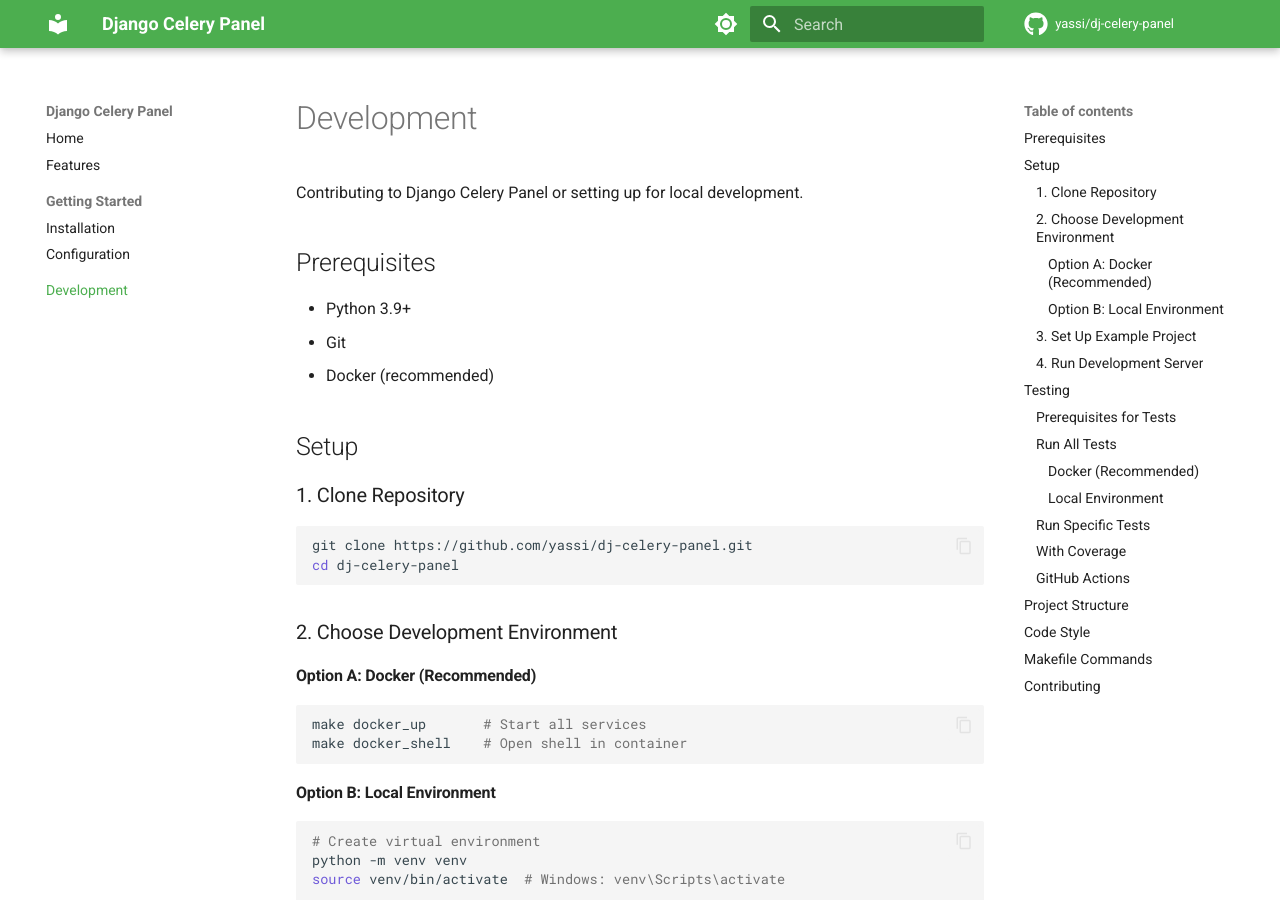
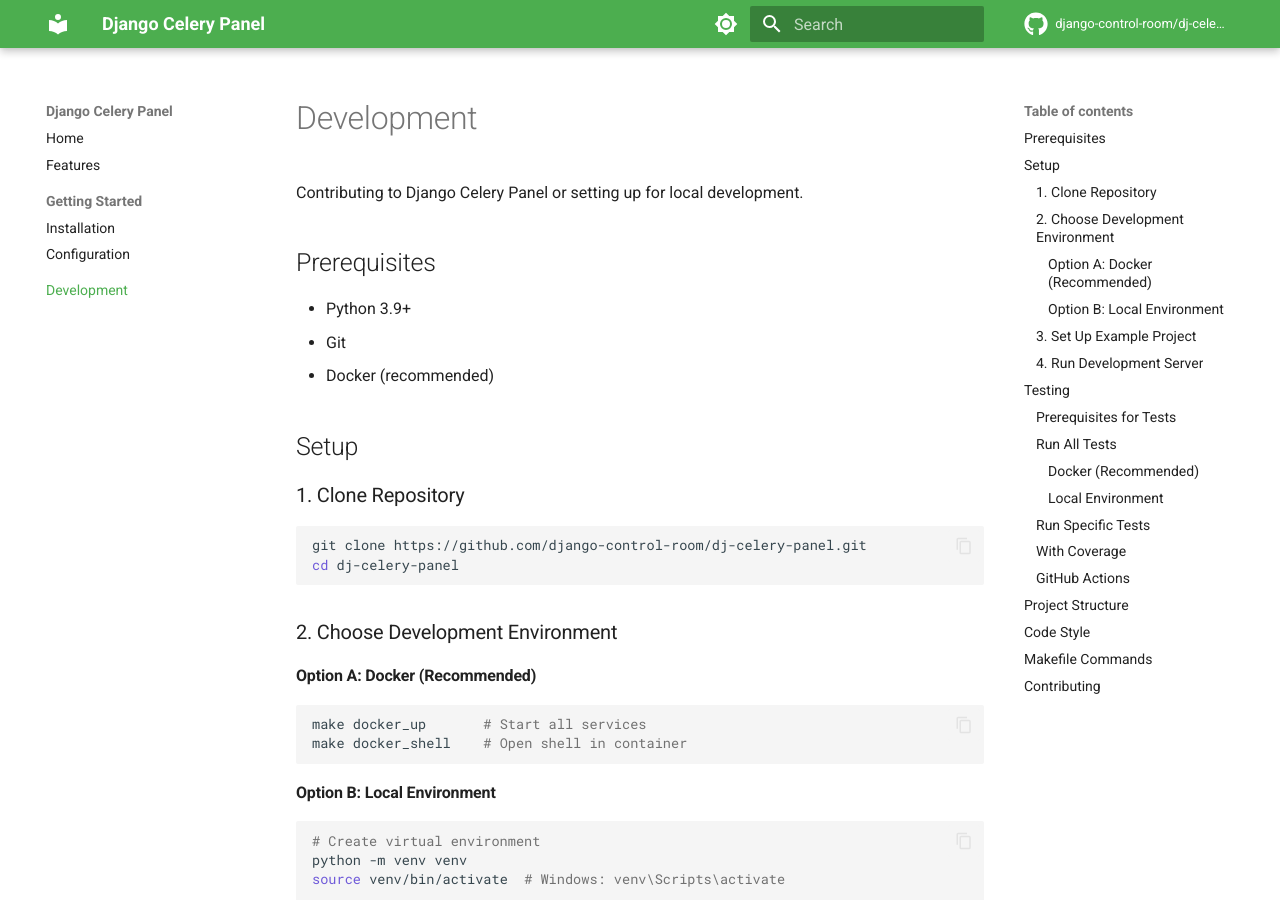
Before and after one commit to yassi/dj-celery-panel, an MkDocs documentation site: the page built from docs/development.md, in a window 1280 px wide and 900 px high. Built offline with MkDocs 1.6.1 and Material for MkDocs 9.7.7, drawn with Linux system fonts in a browser that asks for light colours; comment, search, counter and statistics services are not loaded.

Commit message:
reference changes due to org transfer

````diff
--- a/docs/development.md
+++ b/docs/development.md
@@ -13,7 +13,7 @@
 ### 1. Clone Repository
 
 ```bash
-git clone https://github.com/yassi/dj-celery-panel.git
+git clone https://github.com/django-control-room/dj-celery-panel.git
 cd dj-celery-panel
 ```
 
--- a/mkdocs.yml
+++ b/mkdocs.yml
@@ -1,10 +1,10 @@
 site_name: Django Celery Panel
 site_description: A Django Admin panel for browsing, inspecting, and managing Celery tasks and workers
 site_author: Yasser Toruno
-site_url: https://yassi.github.io/dj-celery-panel/
+site_url: https://django-control-room.github.io/dj-celery-panel/
 
-repo_name: yassi/dj-celery-panel
-repo_url: https://github.com/yassi/dj-celery-panel
+repo_name: django-control-room/dj-celery-panel
+repo_url: https://github.com/django-control-room/dj-celery-panel
 
 theme:
   name: material
````
Also changed, not shown: README.md (+10 -10 lines), docs/configuration.md (+1 -1 lines), docs/features.md (+5 -5 lines), docs/index.md (+6 -6 lines), pyproject.toml (+4 -4 lines).
